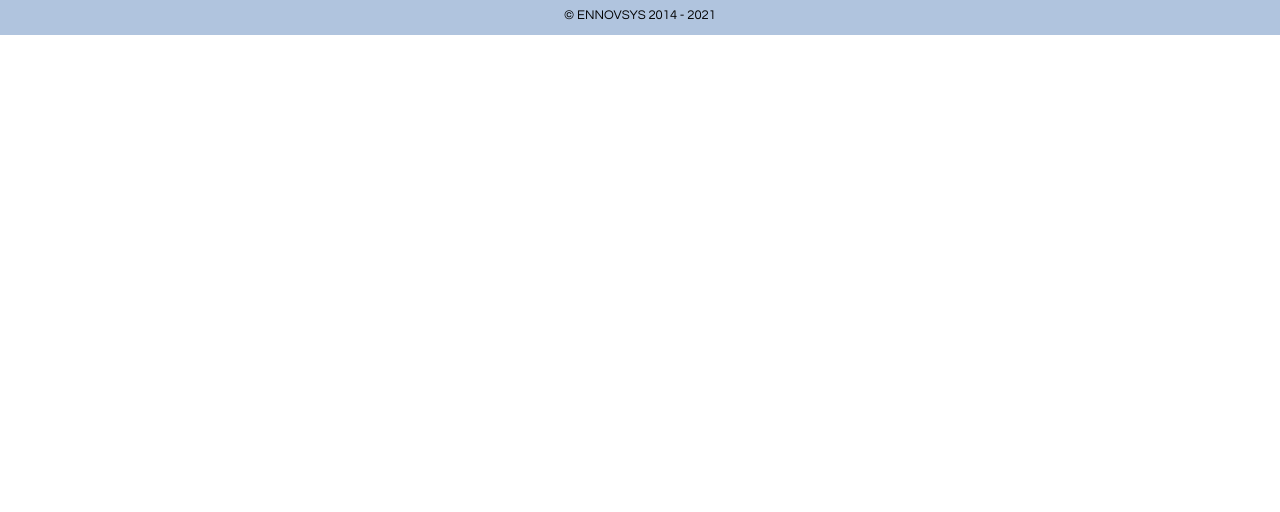
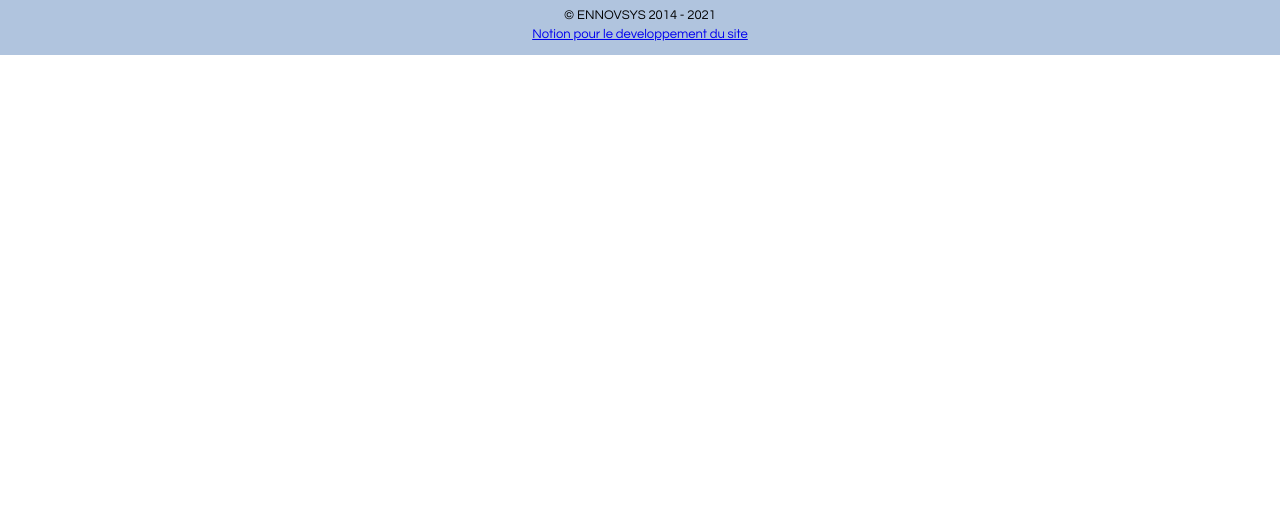
Before and after one commit to EnnovSys-admin/siteEnnovsys, a Gatsby site: page / in a window 1280 px wide. Shown: the part 288-800 px from the top of the page. Built offline with nearby package versions, Linux system fonts and the light colour scheme; Gatsby itself is replaced by a stand-in of ours.

Commit message:
Init and insert link Foorter

```diff
--- a/src/components/Footer/footer.js
+++ b/src/components/Footer/footer.js
@@ -1,6 +1,6 @@
 import * as React from "react"
 //import PropTypes from "prop-types"
-//import { Link } from "gatsby"
+import { Link } from "gatsby"
 import { StaticImage } from "gatsby-plugin-image"
 import "../base.css"
 import "./footer.css"
@@ -50,7 +50,10 @@ const Footer = () => (
       </div>
       <div className="society">
         Tous droits réservés. 2 Bis Rue Robert Le Ricolais - 44300 NANTES
-        <p> © ENNOVSYS 2014 - {new Date().getFullYear()}</p>
+        <p> © ENNOVSYS 2014 - {new Date().getFullYear()}</p>{" "}
+        <Link to="https://www.notion.so/3cc002ea82d346bcae03c6bf055c83e0?v=e0b42fe419d34e00b26fc081136bf3ba">
+          Notion pour le developpement du site
+        </Link>
       </div>
     </div>
   </footer>
```
